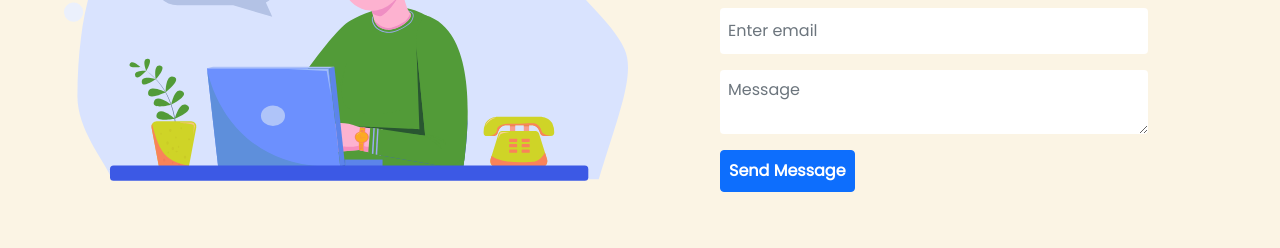
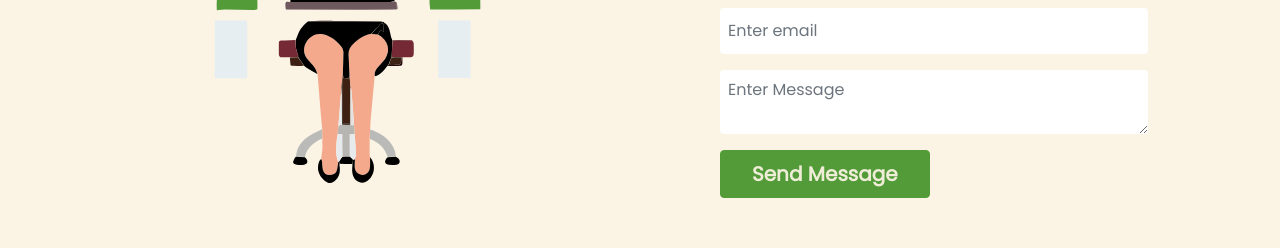
Before and after one commit to floydfdes/app-hobbynest, a React (Create React App) app: page / in a window 1280 px wide. Shown: the part 1741-1989 px from the top of the page. Built offline with nearby package versions, Linux system fonts and the light colour scheme.

Commit message:
contact us page.

```diff
--- a/src/components/Contact/Contact.jsx
+++ b/src/components/Contact/Contact.jsx
@@ -3,7 +3,7 @@ import { useState } from "react";
 import { useDispatch } from "react-redux";
 import { sendContactUsEmail } from "../../actions/contactUs";
 import { notifyCreate } from "../../actions/toastNotifications";
-import ContactUs from "../../assets/images/ContactUs_1.svg";
+import ContactUs from "../../assets/images/PostPredLanding.svg";
 const Contact = () => {
   const dispatch = useDispatch();
   const initialState = {
@@ -69,6 +69,7 @@ const Contact = () => {
                 onChange={onContactFormChange}
                 value={contactFormData.firstName}
                 placeholder="Enter First Name"
+                autoComplete="off"
               />
             </div>
             <div className="form-group mb-3">
@@ -109,14 +110,14 @@ const Contact = () => {
                 name="message"
                 onChange={onContactFormChange}
                 value={contactFormData.message}
-                placeholder="Message"
+                placeholder="Enter Message"
               ></textarea>
             </div>
 
             <button
               onClick={sendEmail}
               type="button"
-              className="btn btn-primary login-form-button"
+              className="btn btn-primary main-page-button login-form-button"
             >
               Send Message
             </button>
```
